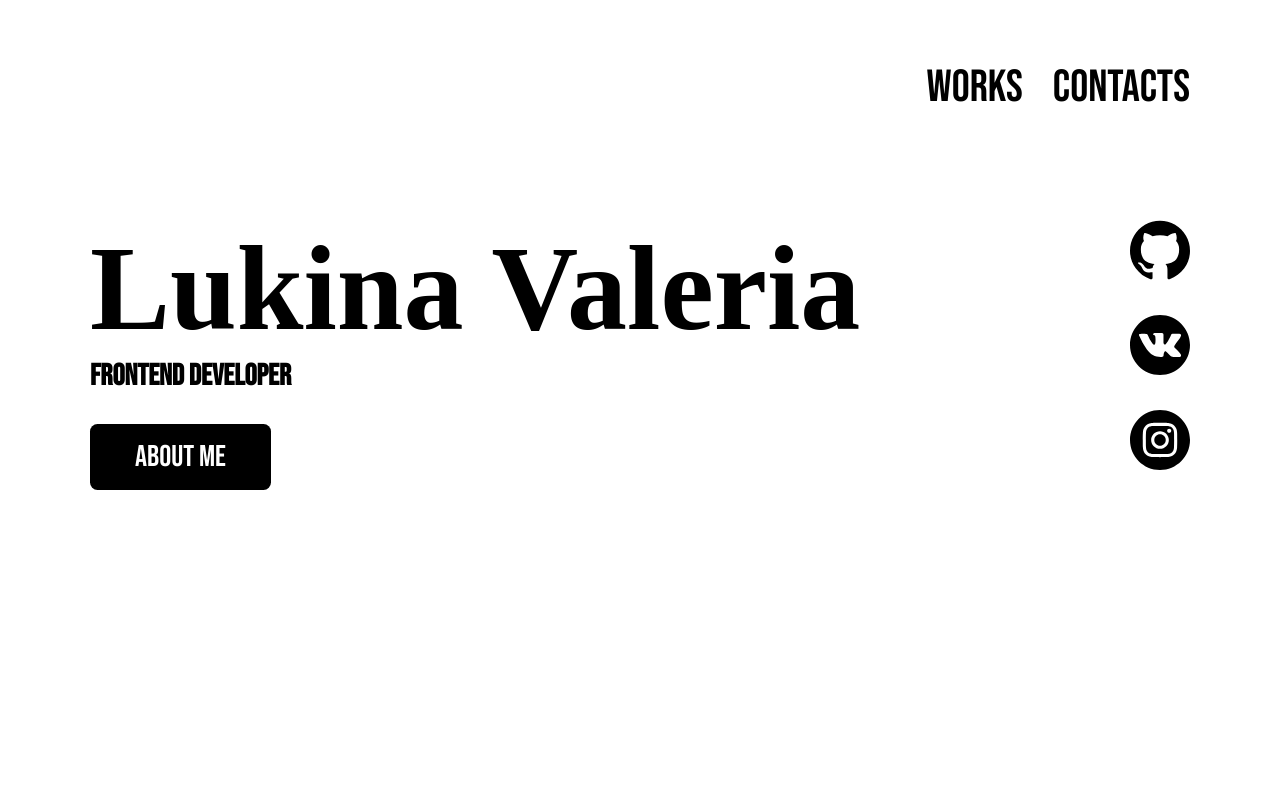
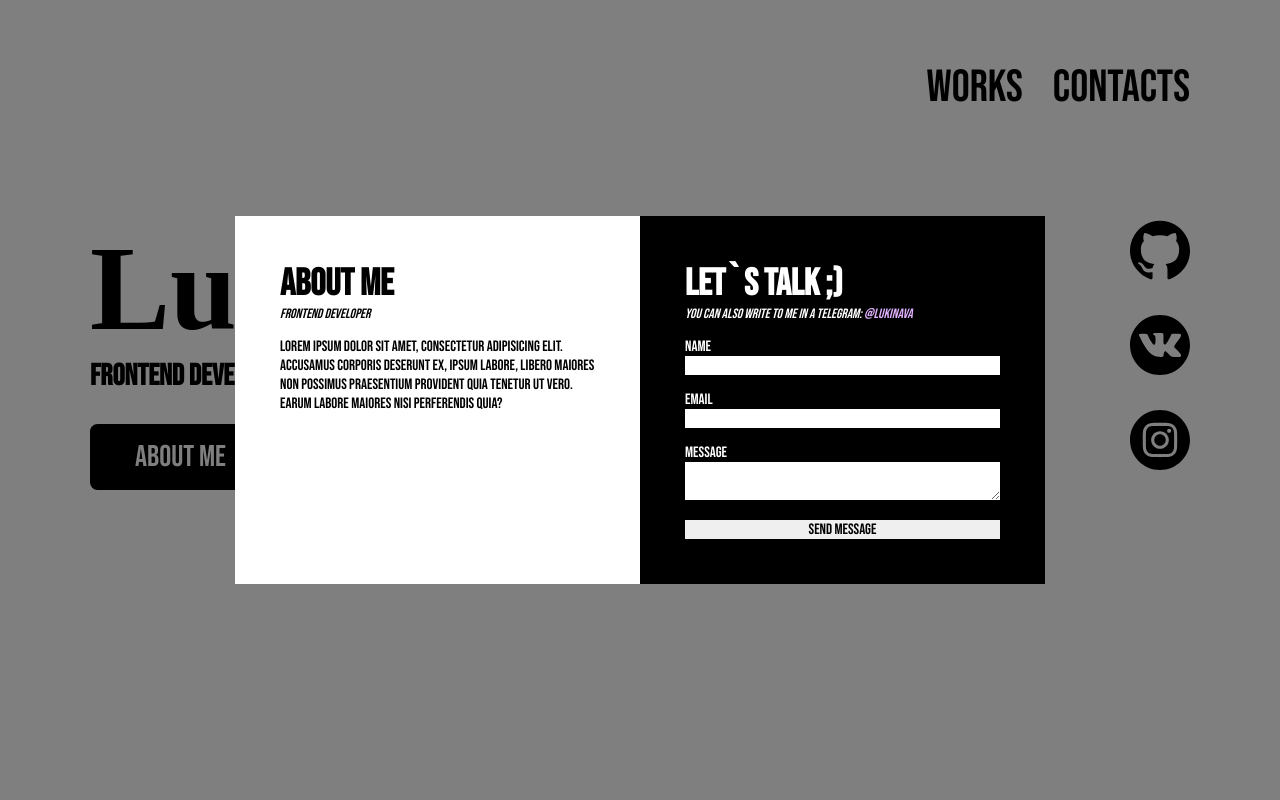
Before and after one commit to LukinaVA/portfolio, a React (Create React App) app: page / in a window 1280 px wide. Shown: the top 800 px of the page. Built offline with nearby package versions, Linux system fonts and the light colour scheme; a web font is replaced by a local one.

Commit message:
Modal draft

```diff
--- a/package.json
+++ b/package.json
@@ -14,6 +14,7 @@
     "react": "^17.0.1",
     "react-dom": "^17.0.1",
     "react-scripts": "4.0.2",
+    "react-spring": "^8.0.27",
     "styled-components": "^5.2.1",
     "typescript": "^4.1.2",
     "web-vitals": "^1.0.1"
--- a/src/components/Intro/index.tsx
+++ b/src/components/Intro/index.tsx
@@ -15,7 +15,7 @@ export default function Intro() {
                 <div className='intro__content'>
                     <div className='intro__info'>
                         <h1 className='intro__name'>Lukina Valeria</h1>
-                        <h3 className='intro__prof'>Frontend Developer</h3>
+                        <h3 className='intro__prof'>Frontend Developer ;)</h3>
                         <Btn href='#' text='About Me'/>
                     </div>
                     <div className='intro__networks networks'>
--- /dev/null
+++ b/src/components/Modal/index.tsx
@@ -0,0 +1,37 @@
+import React from 'react'
+import './style.scss'
+
+export default function Modal() {
+    return (
+        <div className='modal'>
+            <div className='modal__content'>
+                <div className='modal__part modal__part_left'>
+                    <h4 className='modal__title'>About Me</h4>
+                    <h5 className='modal__subtitle'>Frontend developer</h5>
+                    <div className='modal__info'>
+                        Lorem ipsum dolor sit amet, consectetur adipisicing elit. Accusamus corporis deserunt ex, ipsum labore, libero maiores non possimus praesentium provident quia tenetur ut vero. Earum labore maiores nisi perferendis quia?
+                    </div>
+                </div>
+                <div className='modal__part modal__part_right'>
+                    <h4 className='modal__title'>Let`s talk ;)</h4>
+                    <h5 className='modal__subtitle'>You can also write to me in a Telegram: <span>@LukinaVA</span></h5>
+                    <form action='mailto:lukina-valeriya@mail.ru' className='modal__form contact-form'>
+                        <label>
+                            Name
+                            <input type='text' className='contact-form__field'/>
+                        </label>
+                        <label>
+                            Email
+                            <input type='email' className='contact-form__field'/>
+                        </label>
+                        <label>
+                            Message
+                            <textarea className='contact-form__field'/>
+                        </label>
+                        <input type='submit' className='contact-form__btn' value='Send Message'/>
+                    </form>
+                </div>
+            </div>
+        </div>
+    );
+}
--- /dev/null
+++ b/src/components/Modal/style.scss
@@ -0,0 +1,67 @@
+.modal {
+  z-index: 50;
+  position: fixed;
+  top: 0;
+  right: 0;
+  bottom: 0;
+  left: 0;
+
+  background: rgba(0, 0, 0, 0.5);
+}
+
+.modal__content {
+  z-index: 100;
+  display: flex;
+  position: fixed;
+  left: 50%;
+  top: 50%;
+  transform: translate(-50%, -50%);
+
+  width: 54rem;
+  max-width: 100%;
+
+
+  background: #fff;
+}
+
+.modal__part {
+  flex: 1;
+  padding: 3rem;
+
+  &_left {
+
+  }
+
+  &_right {
+    background: #000;
+    color: #fff;
+  }
+}
+
+.modal__title {
+  font-size: 2.5rem;
+}
+
+.modal__subtitle {
+  margin-bottom: 1rem;
+
+  font-style: italic;
+  font-weight: 400;
+  font-size: .9rem;
+
+  span {
+    color: #e0b0ff;
+  }
+}
+
+//// contact-form
+.contact-form {
+  display: flex;
+  flex-direction: column;
+}
+
+.contact-form__field {
+  margin-bottom: 1rem;
+  flex: 1;
+  width: 100%;
+}
--- a/src/components/Works/index.tsx
+++ b/src/components/Works/index.tsx
@@ -1,20 +1,10 @@
-import React, {MouseEvent} from 'react'
-import Btn from '../Common/Btn';
+import React from 'react'
 import Container from '../Common/Container';
 import './style.scss'
-import '../Common/Btn/style.scss'
-import MoGo from './MoGo.jpg'
-import MNTN from './MNTN.jpg'
+// import MoGo from './Mogo.jpg'
+// import MNTN from './MNTN.jpg'
 
 export default function Works() {
-    function showDetails(e : MouseEvent) : void {
-        e.preventDefault();
-        let activeCard = document.documentElement.querySelector('.card');
-        if (activeCard !== null) {
-            activeCard.classList.add('active');
-        }
-    }
-
     return (
         <div className='works'>
             <Container>
@@ -22,7 +12,7 @@ export default function Works() {
                 <div className='works__content'>
                     <div className='card'>
                         <div className='card__bg'>
-                            <img src={MoGo}/>
+                            {/*<img src={MoGo}/>*/}
                         </div>
                         <h3 className='card__name'>MoGo</h3>
                         <div className='card__details'>
@@ -33,7 +23,7 @@ export default function Works() {
 
                     <div className='card'>
                         <div className='card__bg'>
-                            <img src={MNTN}/>
+                            {/*<img src={MNTN}/>*/}
                         </div>
                         <h3 className='card__name'>MNTN</h3>
                         <div className='card__details'>
--- a/src/index.tsx
+++ b/src/index.tsx
@@ -2,6 +2,7 @@ import React from 'react';
 import ReactDOM from 'react-dom';
 import Footer from './components/Footer';
 import Intro from './components/Intro';
+import Modal from './components/Modal';
 import Works from './components/Works';
 import './style.scss'
 
@@ -10,6 +11,7 @@ ReactDOM.render(
       <Intro />
       <Works />
       <Footer />
+      <Modal />
   </React.StrictMode>,
   document.getElementById('root')
 );
```
Also changed, not shown: src/components/Intro/style.scss (line endings or trailing spaces), 2 other files (tests, documents, lock files or other folders). Lines whose indentation alone changed are shown as unchanged.
